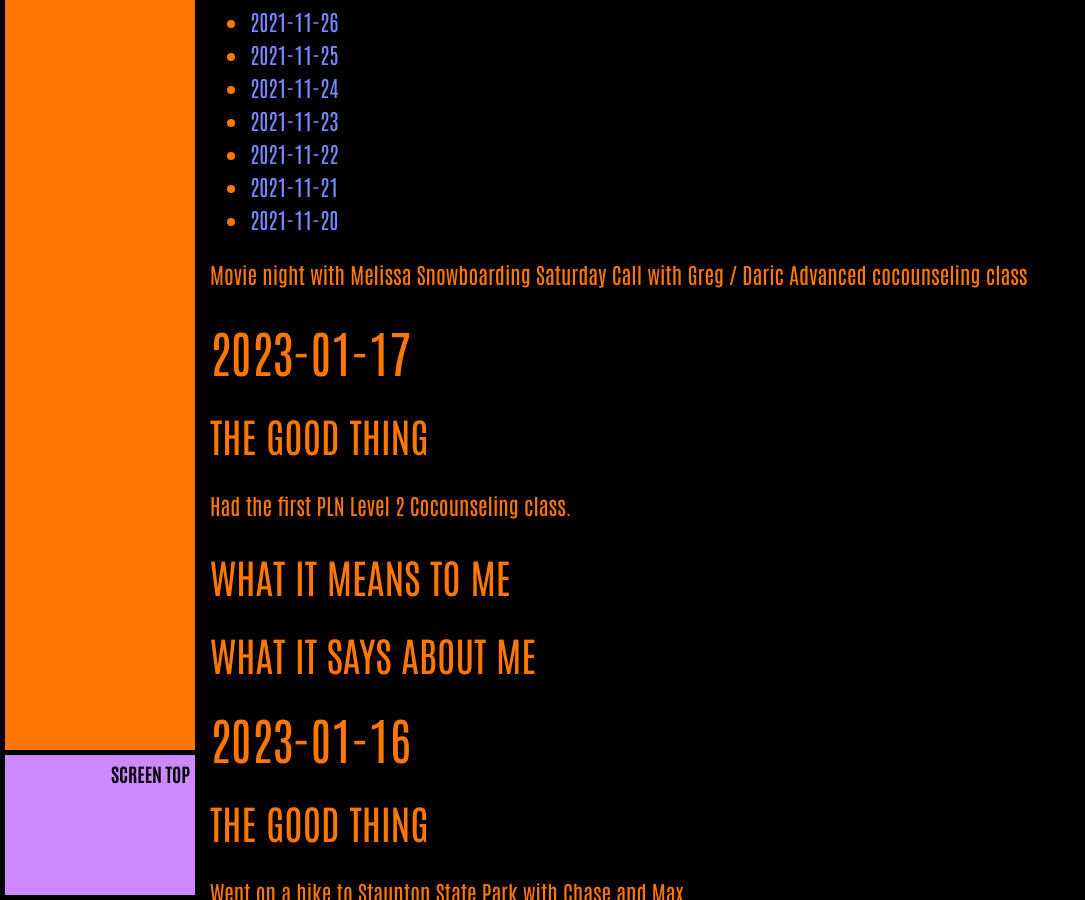
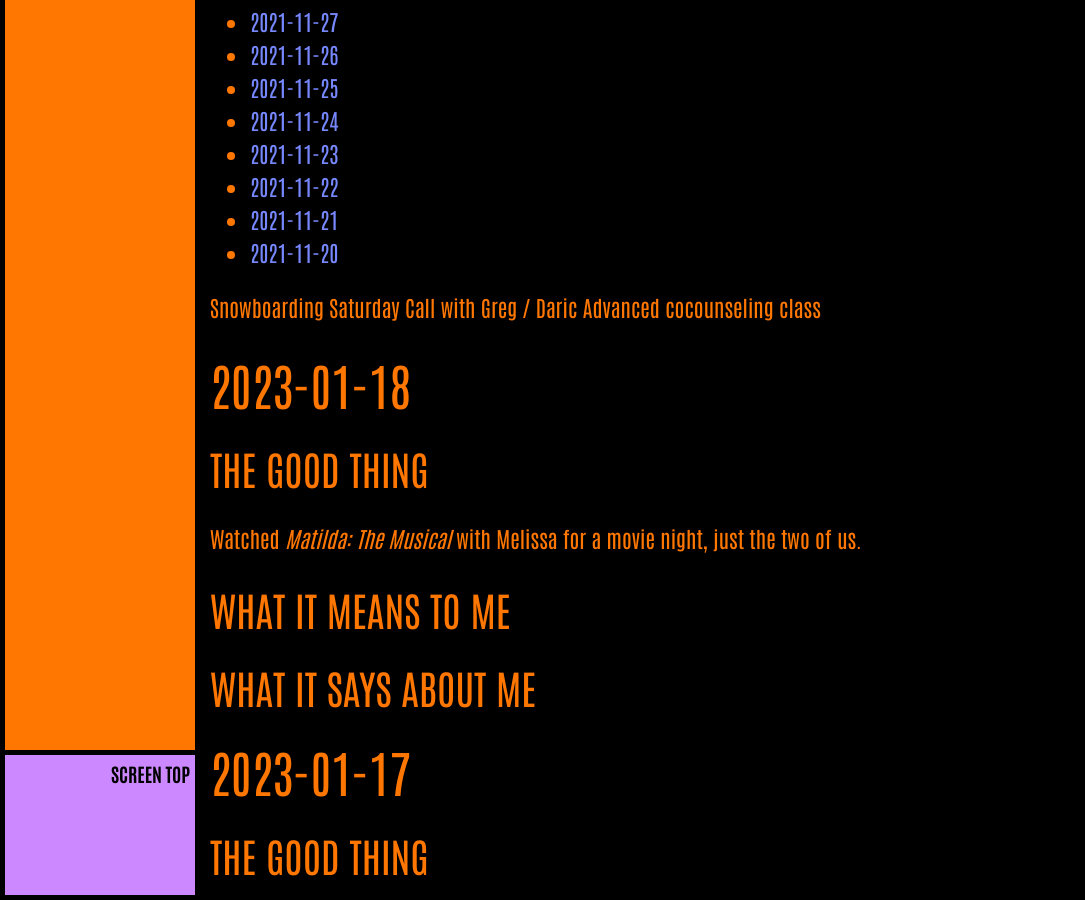
Before and after one commit to ArthurZey/arthurzey.github.io, a Jekyll site: the page built from _pages/one-good-thing.md, in a window 1280 px wide and 900 px high, scrolled down 8709 px. Shown: the whole window, without its empty margins (0-1085 px from the left). Built offline with Jekyll 4.4.1, drawn with Linux system fonts in a browser that asks for light colours; some of the changed text lies outside the part shown.

Commit message:
added stub for 2023-01-18

```diff
--- a/_pages/one-good-thing.md
+++ b/_pages/one-good-thing.md
@@ -14,11 +14,19 @@
 {::options toc_levels="2" /}
 
 
-Movie night with Melissa
 Snowboarding Saturday
 Call with Greg / Daric
 Advanced cocounseling class
 
+## 2023-01-18
+### The Good Thing
+Watched _Matilda: The Musical_ with Melissa for a movie night, just the two of us.
+### What It Means to Me
+
+### What It Says about Me
+
+
+
 ## 2023-01-17
 ### The Good Thing
 Had the first PLN Level 2 Cocounseling class.
```
Also changed, not shown: other parts of _pages/one-good-thing.md (+1 -1 lines).
